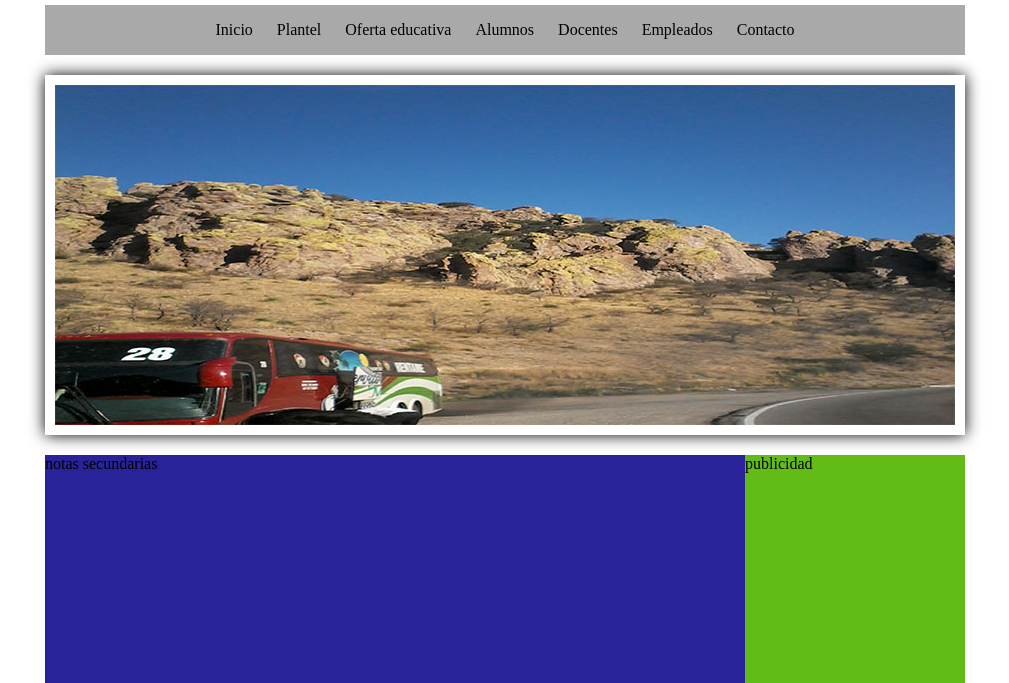
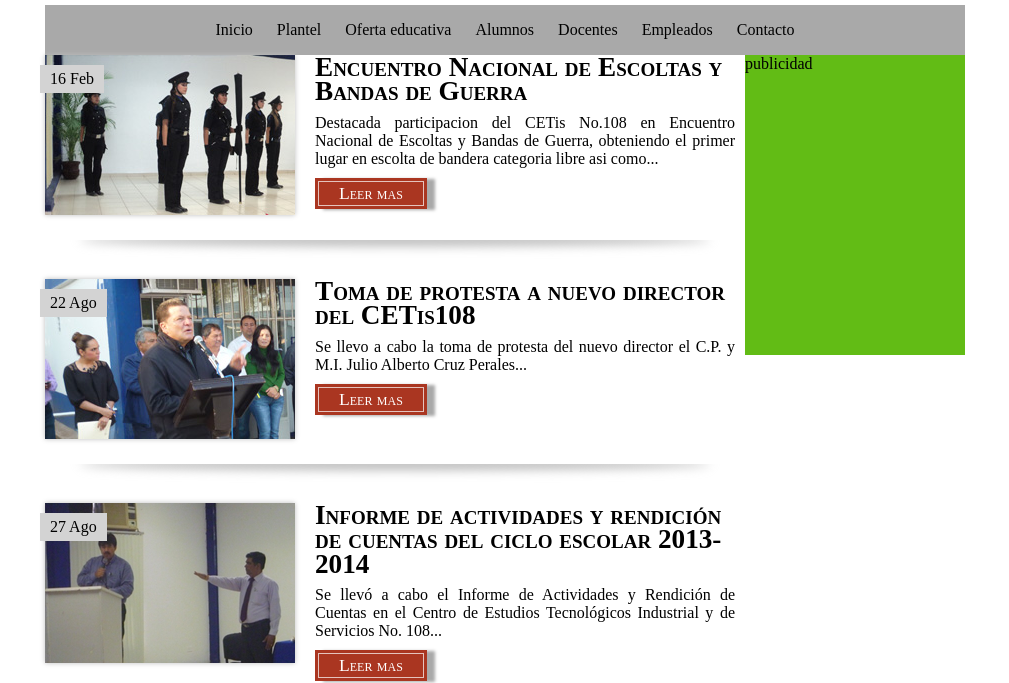
Before and after one commit to carlosmartinez37/practicas-web, a plain HTML site: page practicas web/12_proyecto_web/index.html in a window 1280 px wide. Shown: the part 123-806 px from the top of the page, without its empty margins (135-1144 px from the left). Drawn offline with Linux system fonts and the light colour scheme.

Commit message:
actualizacion de todas las notas secundarias

```diff
--- a/practicas web/12_proyecto_web/css/styles.css
+++ b/practicas web/12_proyecto_web/css/styles.css
@@ -6,6 +6,12 @@
     margin: 10px;
 }
 */
+
+/*reset css*/
+h1,h2,h3,h4,h5,h6,figure,p{
+    margin: 0;
+    padding: 0;
+}
 .container {
     width: 920px;
     margin: 0 auto;
@@ -48,7 +54,7 @@
    background-color: #ef1010;
    margin: 20px 0;
    /*box-shadow horizontal vertical blur color*/
-   box-shadow: 0 0 15px black;
+   box-shadow: 0 0 15px darkgray;
 }
 
 #nota-importante img {
@@ -58,14 +64,50 @@
 /*NOTA IMPORTANTE FIN*/
 
 
+/*NOTA SECUNDARIA INICIO*/
 
 #notas-secundarias {
-   height: 300px;
+   min-height: 300px;
    width: 700px;
    display: inline-block;
    float: left;
-   background-color: #282398;
 }
+#notas-secundarias article {
+    display: flex;
+     background-image: url('../images/separador-nota-secundaria.png');
+    background-repeat: no-repeat;
+    background-position: bottom;
+    padding-bottom: 40px;
+    margin-bottom: 20px;
+}
+.imagen-notas-secundarias {
+    position: relative;
+}
+.sombra-imagen {
+    box-shadow: 0px 0px 5px #bdbdbd;
+}
+.imagen-notas-secundarias span {
+    position: absolute;
+    top: 10px;
+    left: -5px;
+    padding: 5px 10px;
+    background-color: lightgray;
+}
+
+.titulo-notas-secundarias {
+    font-size: 1.7em;
+    line-height: 0.9em;
+    font-variant: small-caps;
+}
+.cuerpo-notas-secundarias {
+    padding-left: 20px;
+    padding-right: 10px;
+}
+.intro-notas-secundarias {
+    text-align: justify;
+    margin: 10px 0;
+}
+/*NOTA SECUNDARIA FIN*/
 
 #publicidad {
    height: 300px;
@@ -119,3 +161,37 @@
 #menu li ul {
     display: none;
 }
+
+
+
+
+
+
+
+
+
+
+
+
+
+
+
+
+.boton {
+    background: #AA3621;
+    display: inline-block;
+    padding: 3px;
+    box-shadow: 8px 1px 3px darkgray;
+}
+
+.boton>div {
+    padding: 1px 20px;
+    border: 1px solid rgba(255,255,255,.7);
+
+}
+
+.boton p {
+    color: white;
+    font-variant: small-caps;
+    font-size: 1.1em;
+}
--- a/practicas web/12_proyecto_web/index.html
+++ b/practicas web/12_proyecto_web/index.html
@@ -59,11 +59,79 @@
           </ul>
       </nav>
       <main id="contenido">
-          <section id="nota-importante">
-            <img src="images/nota_importante.jpg" alt="nota importante">
-          </section>
           <section id="notas-secundarias">
-              notas secundarias
+              <!-- PRIMERA NOTA SECUNDARIA -->
+              <article>
+                  <figure class="imagen-notas-secundarias">
+                      <img class="sombra-imagen" src="images/notas/1/tmb.jpg" alt="imagen" >
+                      <span>16 Feb</span>
+                  </figure>
+                  <div class="cuerpo-notas-secundarias">
+                      <h2 class="titulo-notas-secundarias">Encuentro Nacional de Escoltas y Bandas de Guerra</h2>
+                      <p class="intro-notas-secundarias">Destacada participacion del CETis No.108 en Encuentro Nacional de Escoltas y Bandas de Guerra, obteniendo el primer lugar en escolta de bandera categoria libre asi como...</p>
+                      <a href="#">
+                        <div class="boton">
+                          <div>
+                              <p>Leer mas</p>
+                          </div>
+                        </div>
+                      </a>
+                  </div>
+              </article>
+              <!-- SEGUNDA NOTA SECUNDARIA -->
+              <article>
+                  <figure class="imagen-notas-secundarias">
+                      <img class="sombra-imagen" src="images/notas/2/tmb.jpg" alt="imagen" >
+                      <span>22 Ago</span>
+                  </figure>
+                  <div class="cuerpo-notas-secundarias">
+                      <h2 class="titulo-notas-secundarias">Toma de protesta a nuevo director del CETis108</h2>
+                      <p class="intro-notas-secundarias">Se llevo a cabo la toma de protesta del nuevo director el C.P. y M.I. Julio Alberto Cruz Perales...</p>
+                      <a href="#">
+                        <div class="boton">
+                          <div>
+                              <p>Leer mas</p>
+                          </div>
+                        </div>
+                      </a>
+                  </div>
+              </article>
+              <!-- TERCERA NOTA SECUNDARIA -->
+              <article>
+                  <figure class="imagen-notas-secundarias">
+                      <img class="sombra-imagen" src="images/notas/3/tmb.jpg" alt="imagen" >
+                      <span>27 Ago</span>
+                  </figure>
+                  <div class="cuerpo-notas-secundarias">
+                      <h2 class="titulo-notas-secundarias">Informe de actividades y rendición de cuentas del ciclo escolar 2013-2014</h2>
+                      <p class="intro-notas-secundarias">Se llevó a cabo el Informe de Actividades y Rendición de Cuentas en el Centro de Estudios Tecnológicos Industrial y de Servicios No. 108...</p>
+                      <a href="#">
+                        <div class="boton">
+                          <div>
+                              <p>Leer mas</p>
+                          </div>
+                        </div>
+                      </a>
+                  </div>
+              </article>
+              <!-- CUARTA NOTA SECUNDARIA -->
+              <article>
+                  <figure class="imagen-notas-secundarias">
+                      <img class="sombra-imagen" src="images/notas/4/tmb.jpg" alt="imagen" >
+                      <span>25 Ago</span>
+                  </figure>
+                  <div class="cuerpo-notas-secundarias">
+                      <h2 class="titulo-notas-secundarias">Inauguración del nuevo ciclo escolar 2014-2015</h2>
+                      <p class="intro-notas-secundarias">Con homenaje cívico se dió inicio a las labores del ciclo escolar 2014-2015 en el CETis108...</p>
+                      <a href="#">
+                        <div class="boton">
+                          <div>
+                              <p>Leer mas</p>
+                          </div>
+                        </div>
+                      </a>
+                  </div>
+              </article>
           </section>
           <aside id="publicidad">
               publicidad
```
Also changed, not shown: practicas web/12_proyecto_web/images/Sombra-Notas-Secundarias.png (added), practicas web/12_proyecto_web/images/notas/1/tmb.jpg (added), practicas web/12_proyecto_web/images/notas/2/tmb.jpg (added), practicas web/12_proyecto_web/images/notas/3/tmb.jpg (added), practicas web/12_proyecto_web/images/notas/4/tmb.jpg (added), practicas web/12_proyecto_web/images/separador-nota-secundaria.png (added).
